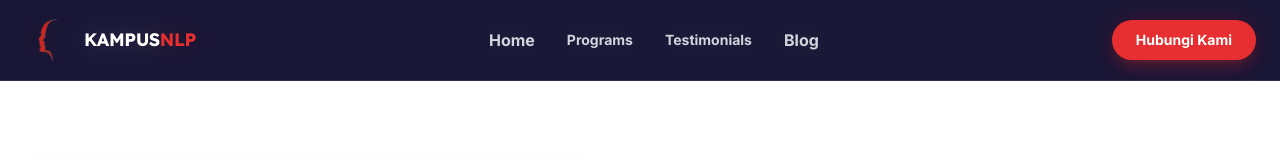
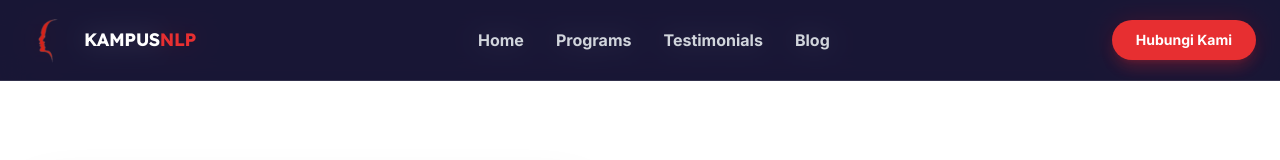
Before and after one commit to setyo76/kampusnlp, a Next.js app: page /about in a window 1280 px wide. Shown: the top 160 px of the page. Built offline with nearby package versions, Linux system fonts and the light colour scheme.

Commit message:
Fix navbar

```diff
--- a/src/components/layout/Navbar.tsx
+++ b/src/components/layout/Navbar.tsx
@@ -51,10 +51,10 @@ export default function Navbar() {
           {/* DESKTOP MENU */}
           <div className="hidden md:flex items-center gap-8 font-bold text-m text-gray-300">
             <Link href="/" className="hover:text-accent-logo transition-colors">Home</Link>
-            <a href="#programs" onClick={(e) => scrollToSection(e, 'programs')} className="hover:text-accent-logo transition-colors cursor-pointer text-sm">
+            <a href="#programs" onClick={(e) => scrollToSection(e, 'programs')} className="hover:text-accent-logo transition-colors cursor-pointer text-m">
               Programs
             </a>
-            <a href="#testimonials" onClick={(e) => scrollToSection(e, 'testimonials')} className="hover:text-accent-logo transition-colors cursor-pointer text-sm">
+            <a href="#testimonials" onClick={(e) => scrollToSection(e, 'testimonials')} className="hover:text-accent-logo transition-colors cursor-pointer text-m">
               Testimonials
             </a>
             <Link href="/blog" className="hover:text-accent-logo transition-colors">Blog</Link>
```
